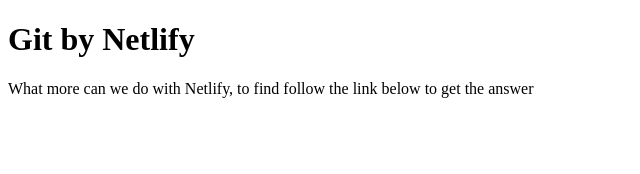
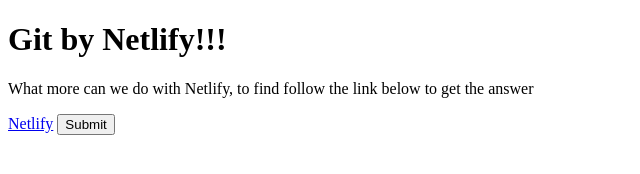
Before and after one commit to Obiageli-Ann/GitProject, a plain HTML site: page index.html in a window 1280 px wide. Shown: the whole page, without its empty margins (0-640 px from the left). Drawn offline with Linux system fonts and the light colour scheme.

Commit message:
Added link and button

```diff
--- a/index.html
+++ b/index.html
@@ -6,7 +6,9 @@
   <title>Real World</title>
 </head>
 <body>
-  <h1>Git by Netlify</h1>
+  <h1>Git by Netlify!!!</h1>
   <p>What more can we do with Netlify, to find follow the link below to get the answer</p>
+  <a href="https://www.netlify.com/">Netlify</a>
+  <button>Submit</button>
 </body>
 </html>
```
